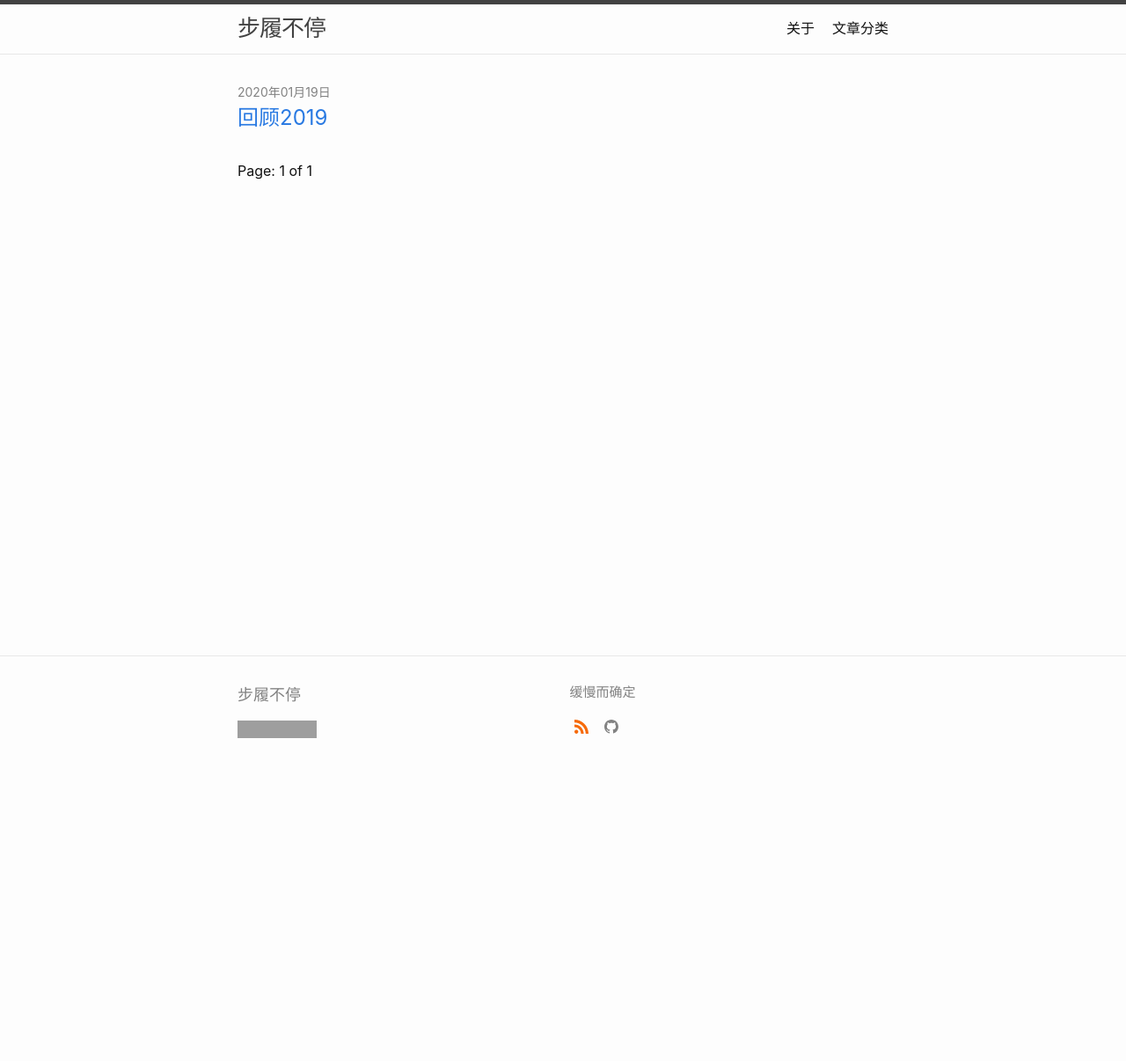
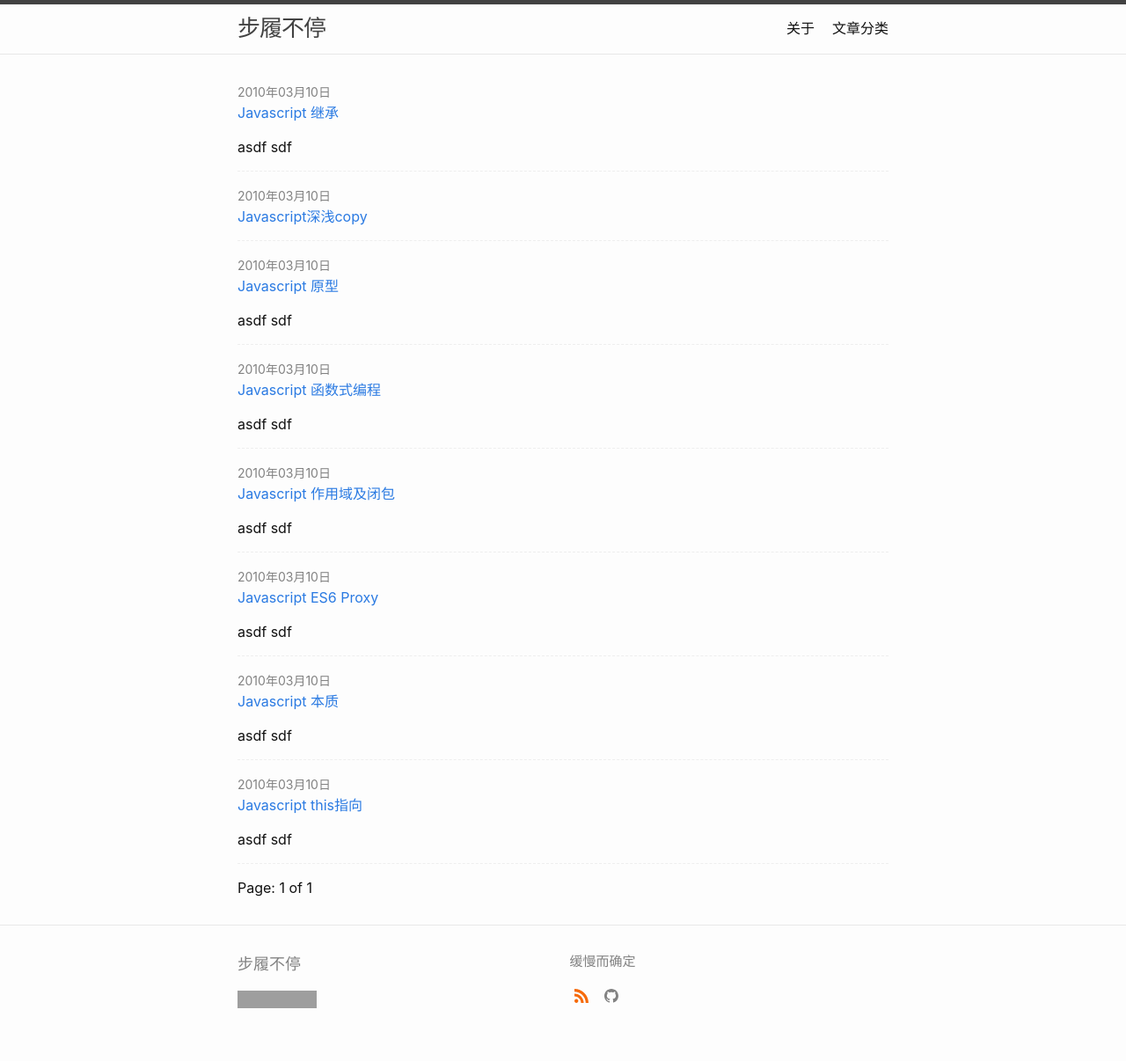
Before and after one commit to devqin/devqin.github.io, a Jekyll site: the page built from index.html, in a window 1280 px wide. Shown: the whole page at 88% size. Built offline with Jekyll 4.4.1, drawn with Linux system fonts in a browser that asks for light colours; the list of posts is cut into pages by our own code; before the commit the page ends 900 px from its top, so only the background shows below that; grey boxes are pictures that could not be loaded.

```diff
--- a/_config.yml
+++ b/_config.yml
@@ -19,7 +19,7 @@ description: >- # this means to ignore newlines until "baseurl:"
   缓慢而确定
 baseurl: "" # the subpath of your site, e.g. /blog
 url: "https://devqin.github.io" # the base hostname & protocol for your site, e.g. http://example.com
-show_excerpts: false
+show_excerpts: true
 paginate: 10
 github_username:  devqin
 lang: zh-cn
--- a/_includes/head.html
+++ b/_includes/head.html
@@ -6,12 +6,9 @@
   <meta name="x5-orientation" content="portrait">
   <meta name="full-screen" content="yes">
   <meta name="x5-fullscreen" content="true">
-  <meta name="browsermode" content="application">
   <meta name="msapplication-tap-highlight" content="no">
   <meta name="author" content="devqin, devqin@gmail.com"/>
   <meta name="apple-mobile-web-app-title" content="步履不停">
-  <meta name="apple-mobile-web-app-capable" content="yes"/>
-  <meta name ="apple-mobile-web-app-status-bar-style" content ="black">
   <link rel ="apple-touch-icon" href ="/assets/touch-icon-iphone.png">
   {%- seo -%}
   <link rel="stylesheet" href="{{ "/assets/css/style.css" | relative_url }}">
--- /dev/null
+++ b/_posts/2010-03-10-JavascriptES6Proxy.md
@@ -0,0 +1,9 @@
+---
+layout: post
+title:  "Javascript ES6 Proxy"
+categories: ['javascript']
+tags: ['javascript']
+---
+
+asdf
+sdf
--- a/_sass/minima/_layout.scss
+++ b/_sass/minima/_layout.scss
@@ -208,7 +208,8 @@
   list-style: none;
 
   > li {
-    margin-bottom: $spacing-unit;
+    margin-bottom: $spacing-unit/2;
+    border-bottom: 1px dashed #eee;
   }
 }
 
@@ -219,7 +220,7 @@
 
 .post-link {
   display: block;
-  @include relative-font-size(1.5);
+  @include relative-font-size(1.0);
 }
 
 
```
Also changed, not shown: _posts/2010-03-10-Javascript-This指向.md (added, +8 -0 lines), _posts/2010-03-10-Javascript-本质.md (added, +10 -0 lines), _posts/2010-03-10-Javascript作用域及闭包.md (added, +8 -0 lines), _posts/2010-03-10-Javascript函数式编程.md (added, +8 -0 lines), _posts/2010-03-10-Javascript原型.md (added, +8 -0 lines), _posts/2010-03-10-Javascript深浅copy.md (added, +6 -0 lines), _posts/2010-03-10-Javascript继承.md (added, +8 -0 lines), _posts/2020-01-19-回顾2019.md (deleted, +0 -16 lines).
